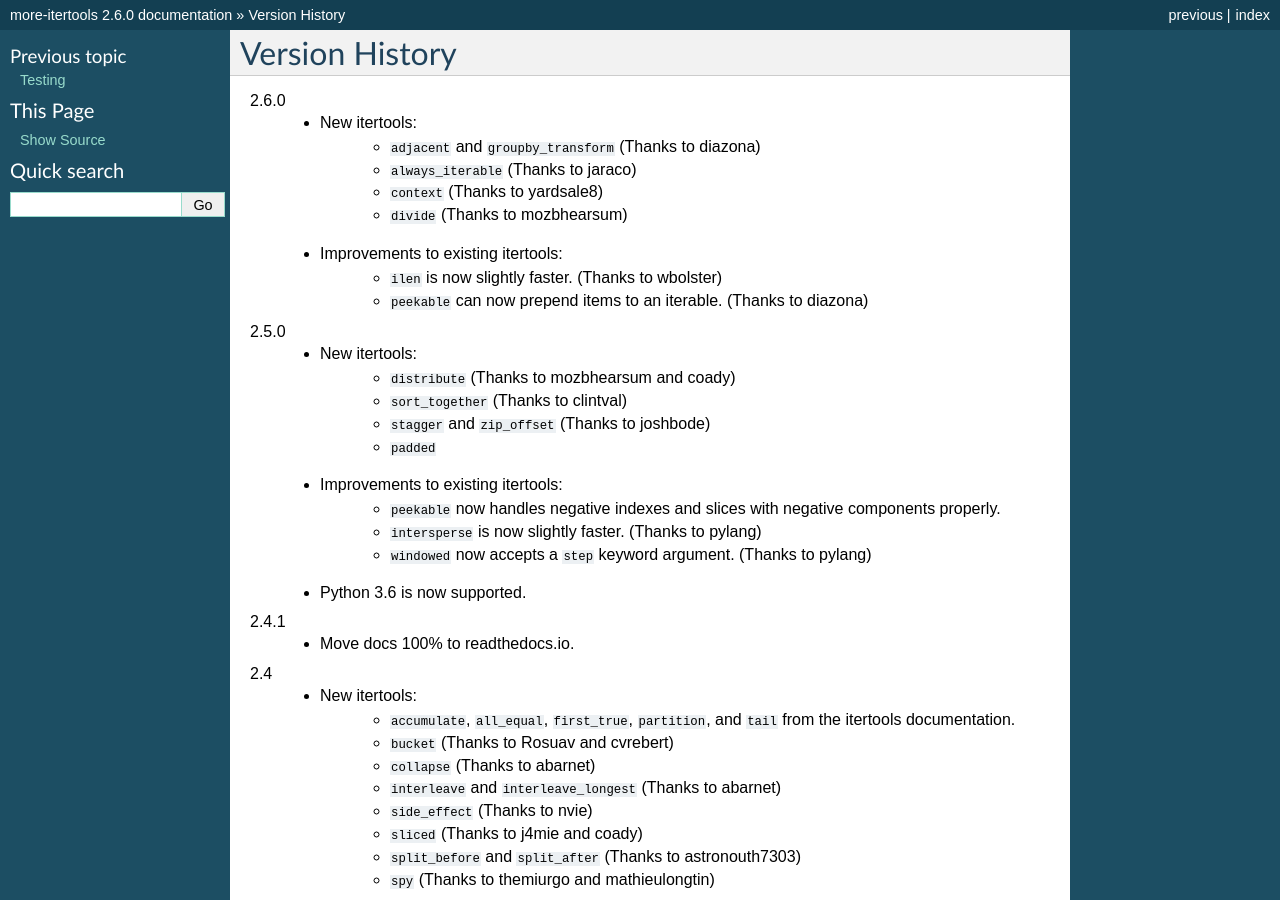
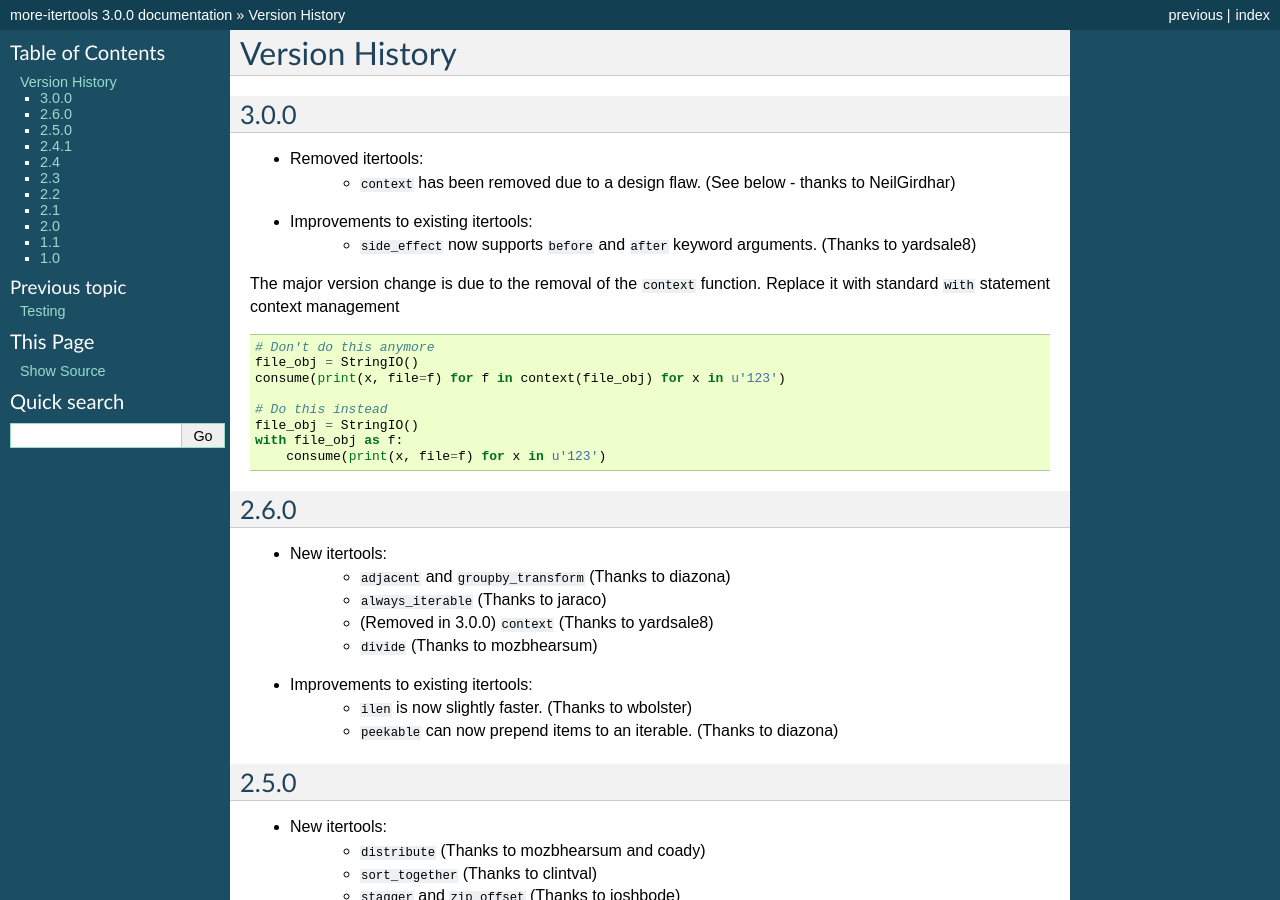
Before and after one commit to more-itertools/more-itertools, a Sphinx documentation site: the page built from docs/versions.rst, in a window 1280 px wide and 900 px high. Built offline with Sphinx 7.4.7, drawn with Linux system fonts in a browser that asks for light colours; some of the changed text lies outside the part shown.

Commit message:
Update to version 3.0.0

```diff
--- a/docs/conf.py
+++ b/docs/conf.py
@@ -48,7 +48,7 @@ copyright = u'2012, Erik Rose'
 # built documents.
 #
 # The short X.Y version.
-version = '2.6.0'
+version = '3.0.0'
 # The full version, including alpha/beta/rc tags.
 release = version
 
--- a/docs/versions.rst
+++ b/docs/versions.rst
@@ -2,87 +2,132 @@
 Version History
 ===============
 
+3.0.0
+-----
+
+* Removed itertools:
+    * ``context`` has been removed due to a design flaw.
+      (See below - thanks to NeilGirdhar)
+* Improvements to existing itertools:
+    * ``side_effect`` now supports ``before`` and ``after`` keyword
+      arguments. (Thanks to yardsale8)
+
+The major version change is due to the removal of the ``context`` function.
+Replace it with standard ``with`` statement context management
+
+.. code-block:: python
+
+    # Don't do this anymore
+    file_obj = StringIO()
+    consume(print(x, file=f) for f in context(file_obj) for x in u'123')
+
+    # Do this instead
+    file_obj = StringIO()
+    with file_obj as f:
+        consume(print(x, file=f) for x in u'123')
+
+
 2.6.0
-    * New itertools:
-        * ``adjacent`` and ``groupby_transform`` (Thanks to diazona)
-        * ``always_iterable`` (Thanks to jaraco)
-        * ``context`` (Thanks to yardsale8)
-        * ``divide`` (Thanks to mozbhearsum)
-    * Improvements to existing itertools:
-        * ``ilen`` is now slightly faster. (Thanks to wbolster)
-        * ``peekable`` can now prepend items to an iterable. (Thanks to diazona)
+-----
+
+* New itertools:
+    * ``adjacent`` and ``groupby_transform`` (Thanks to diazona)
+    * ``always_iterable`` (Thanks to jaraco)
+    * (Removed in 3.0.0) ``context`` (Thanks to yardsale8)
+    * ``divide`` (Thanks to mozbhearsum)
+* Improvements to existing itertools:
+    * ``ilen`` is now slightly faster. (Thanks to wbolster)
+    * ``peekable`` can now prepend items to an iterable. (Thanks to diazona)
 
 2.5.0
-    * New itertools:
-        * ``distribute`` (Thanks to mozbhearsum and coady)
-        * ``sort_together`` (Thanks to clintval)
-        * ``stagger`` and ``zip_offset`` (Thanks to joshbode)
-        * ``padded``
-    * Improvements to existing itertools:
-        * ``peekable`` now handles negative indexes and slices with negative
-          components properly.
-        * ``intersperse`` is now slightly faster. (Thanks to pylang)
-        * ``windowed`` now accepts a ``step`` keyword argument.
-          (Thanks to pylang)
-    * Python 3.6 is now supported.
+-----
+
+* New itertools:
+    * ``distribute`` (Thanks to mozbhearsum and coady)
+    * ``sort_together`` (Thanks to clintval)
+    * ``stagger`` and ``zip_offset`` (Thanks to joshbode)
+    * ``padded``
+* Improvements to existing itertools:
+    * ``peekable`` now handles negative indexes and slices with negative
+      components properly.
+    * ``intersperse`` is now slightly faster. (Thanks to pylang)
+    * ``windowed`` now accepts a ``step`` keyword argument.
+      (Thanks to pylang)
+* Python 3.6 is now supported.
 
 2.4.1
-    * Move docs 100% to readthedocs.io.
+-----
+
+* Move docs 100% to readthedocs.io.
 
 2.4
-    * New itertools:
-        * ``accumulate``, ``all_equal``, ``first_true``, ``partition``, and
-          ``tail`` from the itertools documentation.
-        * ``bucket`` (Thanks to Rosuav and cvrebert)
-        * ``collapse`` (Thanks to abarnet)
-        * ``interleave`` and ``interleave_longest`` (Thanks to abarnet)
-        * ``side_effect`` (Thanks to nvie)
-        * ``sliced`` (Thanks to j4mie and coady)
-        * ``split_before`` and ``split_after`` (Thanks to astronouth7303)
-        * ``spy`` (Thanks to themiurgo and mathieulongtin)
-    * Improvements to existing itertools:
-        * ``chunked`` is now simpler and more friendly to garbage collection.
-          (Contributed by coady, with thanks to piskvorky)
-        * ``collate`` now delegates to ``heapq.merge`` when possible.
-          (Thanks to kmike and julianpistorius)
-        * ``peekable``-wrapped iterables are now indexable and sliceable.
-          Iterating through ``peekable``-wrapped iterables is also faster.
-        * ``one`` and ``unique_to_each`` have been simplified.
-          (Thanks to coady)
+-----
+
+* New itertools:
+    * ``accumulate``, ``all_equal``, ``first_true``, ``partition``, and
+      ``tail`` from the itertools documentation.
+    * ``bucket`` (Thanks to Rosuav and cvrebert)
+    * ``collapse`` (Thanks to abarnet)
+    * ``interleave`` and ``interleave_longest`` (Thanks to abarnet)
+    * ``side_effect`` (Thanks to nvie)
+    * ``sliced`` (Thanks to j4mie and coady)
+    * ``split_before`` and ``split_after`` (Thanks to astronouth7303)
+    * ``spy`` (Thanks to themiurgo and mathieulongtin)
+* Improvements to existing itertools:
+    * ``chunked`` is now simpler and more friendly to garbage collection.
+      (Contributed by coady, with thanks to piskvorky)
+    * ``collate`` now delegates to ``heapq.merge`` when possible.
+      (Thanks to kmike and julianpistorius)
+    * ``peekable``-wrapped iterables are now indexable and sliceable.
+      Iterating through ``peekable``-wrapped iterables is also faster.
+    * ``one`` and ``unique_to_each`` have been simplified.
+      (Thanks to coady)
 
 
 2.3
-    * Added ``one`` from ``jaraco.util.itertools``. (Thanks, jaraco!)
-    * Added ``distinct_permutations`` and ``unique_to_each``. (Contributed by
-      bbayles)
-    * Added ``windowed``. (Contributed by bbayles, with thanks to buchanae,
-      jaraco, and abarnert)
-    * Simplified the implementation of ``chunked``. (Thanks, nvie!)
-    * Python 3.5 is now supported. Python 2.6 is no longer supported.
-    * Python 3 is now supported directly; there is no 2to3 step.
+-----
+
+* Added ``one`` from ``jaraco.util.itertools``. (Thanks, jaraco!)
+* Added ``distinct_permutations`` and ``unique_to_each``. (Contributed by
+  bbayles)
+* Added ``windowed``. (Contributed by bbayles, with thanks to buchanae,
+  jaraco, and abarnert)
+* Simplified the implementation of ``chunked``. (Thanks, nvie!)
+* Python 3.5 is now supported. Python 2.6 is no longer supported.
+* Python 3 is now supported directly; there is no 2to3 step.
 
 2.2
-    * Added ``iterate`` and ``with_iter``. (Thanks, abarnert!)
+-----
+
+* Added ``iterate`` and ``with_iter``. (Thanks, abarnert!)
 
 2.1
-    * Added (tested!) implementations of the recipes from the itertools
-      documentation. (Thanks, Chris Lonnen!)
-    * Added ``ilen``. (Thanks for the inspiration, Matt Basta!)
+-----
+
+* Added (tested!) implementations of the recipes from the itertools
+  documentation. (Thanks, Chris Lonnen!)
+* Added ``ilen``. (Thanks for the inspiration, Matt Basta!)
 
 2.0
-    * ``chunked`` now returns lists rather than tuples. After all, they're
-      homogeneous. This slightly backward-incompatible change is the reason for
-      the major version bump.
-    * Added ``@consumer``.
-    * Improved test machinery.
+-----
+
+* ``chunked`` now returns lists rather than tuples. After all, they're
+  homogeneous. This slightly backward-incompatible change is the reason for
+  the major version bump.
+* Added ``@consumer``.
+* Improved test machinery.
 
 1.1
-    * Added ``first`` function.
-    * Added Python 3 support.
-    * Added a default arg to ``peekable.peek()``.
-    * Noted how to easily test whether a peekable iterator is exhausted.
-    * Rewrote documentation.
+-----
+
+* Added ``first`` function.
+* Added Python 3 support.
+* Added a default arg to ``peekable.peek()``.
+* Noted how to easily test whether a peekable iterator is exhausted.
+* Rewrote documentation.
 
 1.0
-    * Initial release, with ``collate``, ``peekable``, and ``chunked``. Could
-      really use better docs.
+-----
+
+* Initial release, with ``collate``, ``peekable``, and ``chunked``. Could
+  really use better docs.
--- a/setup.py
+++ b/setup.py
@@ -10,7 +10,7 @@ from setuptools import setup, find_packages
 
 setup(
     name='more-itertools',
-    version='2.6.0',
+    version='3.0.0',
     description='More routines for operating on iterables, beyond itertools',
     long_description=open('README.rst').read() + '\n\n' +
                      '\n'.join(open('docs/versions.rst').read()
```
